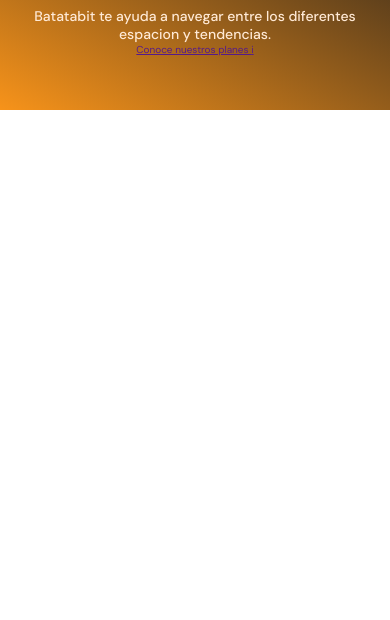
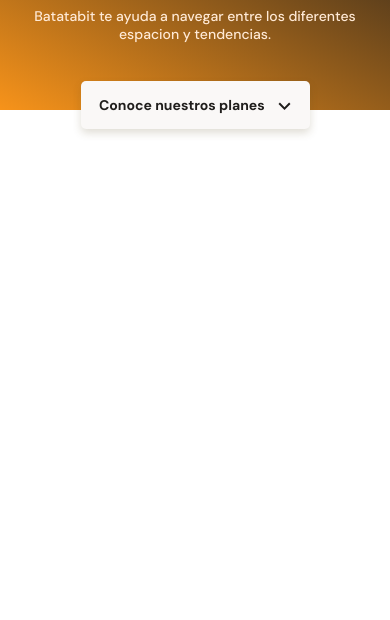
Before and after one commit to LaureanoVera/platzi-web-school, a plain HTML site: page responsive-design-mobile-first/index.html in a window 390 px wide. Shown: the part 224-844 px from the top of the page. Drawn offline with Linux system fonts and the light colour scheme.

Commit message:
responsive design - mobile first: uso de position para boton flotante

```diff
--- a/responsive-design-mobile-first/index.html
+++ b/responsive-design-mobile-first/index.html
@@ -24,8 +24,8 @@
           tendencias.
         </p>
         <a href="" class="header--button"
-          >Conoce nuestros planes <span>i</span></a
-        >
+          >Conoce nuestros planes <span></span
+        ></a>
       </div>
     </header>
 
--- a/responsive-design-mobile-first/style.css
+++ b/responsive-design-mobile-first/style.css
@@ -74,3 +74,32 @@
   line-height: 1.8rem;
   color: var(--soft-orange);
 }
+
+.header--title-container .header--button {
+  position: absolute;
+  top: 270px;
+  left: calc(50% - 114.5px);
+  display: block;
+  margin-top: 35px;
+  padding: 15px;
+  width: 229px;
+  height: 48px;
+  background-color: var(--off-white);
+  /* shadow */
+  box-shadow: 0px 4px 8px rgba(89, 73, 30, 0.19);
+  border: none;
+  border-radius: 5px;
+  /* font */
+  font-size: 1.4rem;
+  font-weight: bold;
+  text-decoration: none;
+  color: var(--black);
+}
+
+.header--button span {
+  display: inline-block;
+  width: 13px;
+  height: 8px;
+  margin-left: 10px;
+  background-image: url('./assets/icons/down-arrow.svg');
+}
```
